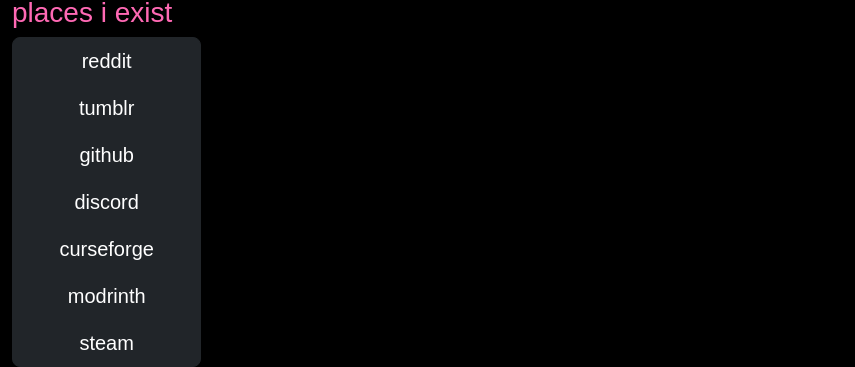
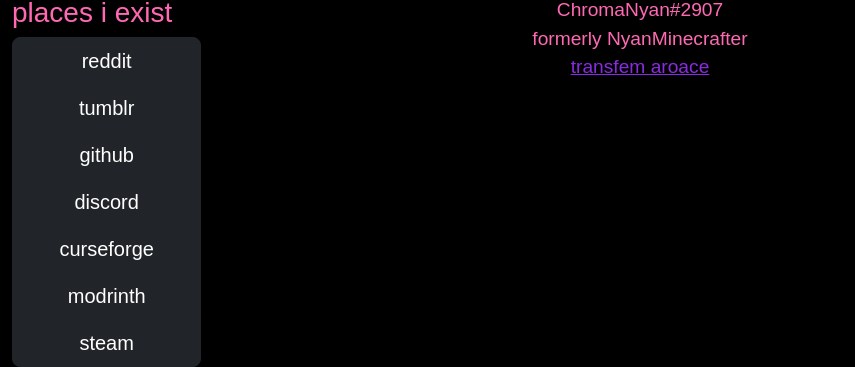
Before and after one commit to NyanMC/nyanmc.github.io, a plain HTML site: page index.html in a window 1280 px wide. Shown: the part 529-896 px from the top of the page, without its empty margins (0-855 px from the left). Drawn offline with nearby package versions, Linux system fonts and the light colour scheme.

Commit message:
finish up the barebones but working first site version
i can now be immensely gay

```diff
--- a/index.html
+++ b/index.html
@@ -41,7 +41,11 @@
                     </div>
                 </div>
                 <div class="col-sm-4 col-lg-6 col-xl-8">
-
+                    <p class="text-center">
+                        ChromaNyan#2907<br>
+                        formerly NyanMinecrafter<br>
+                        <a href="https://en.pronouns.page/@chromanyan">transfem aroace</a>
+                    </p>
                 </div>
                 <div class="col-sm-4 col-lg-3 col-xl-2">
 
--- a/styles/main.css
+++ b/styles/main.css
@@ -4,6 +4,18 @@ body {
     font-family: Arial, Helvetica, sans-serif;
 }
 
+a {
+    color: blueviolet;
+}
+
+a:hover {
+    color: darkviolet;
+}
+
+p {
+    font-size: larger;
+}
+
 .row {
     margin-left: 0;
     margin-right: 0;
```
